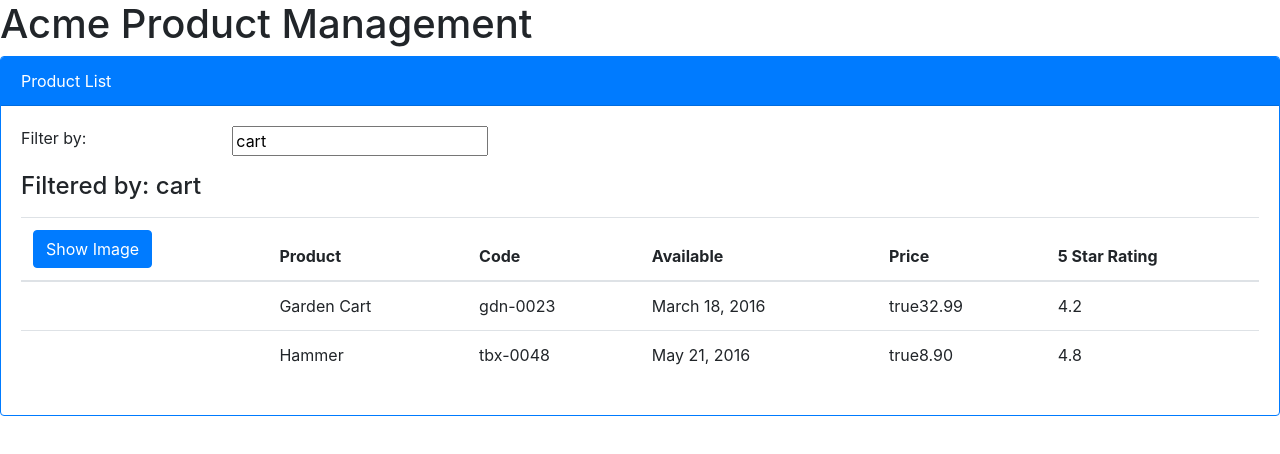
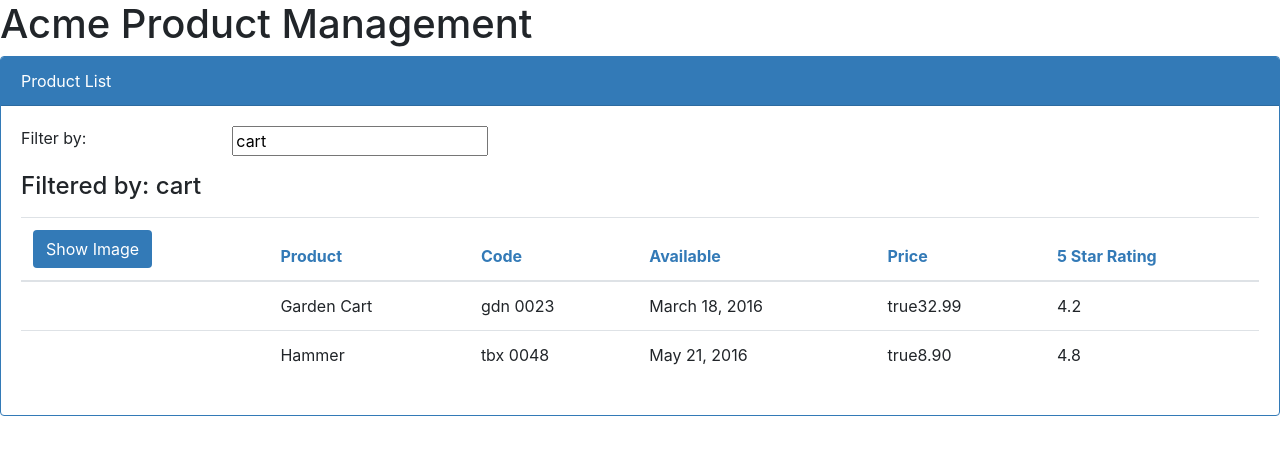
Before and after one commit to yangzuo0621/Angular-Learning, an Angular app in the folder APM/: page / in a window 1280 px wide. Shown: the top 454 px of the page. Built offline with nearby package versions, Linux system fonts and the light colour scheme.

Commit message:
custom pipe

```diff
--- a/APM/src/app/app.module.ts
+++ b/APM/src/app/app.module.ts
@@ -4,12 +4,14 @@
 
 import { AppComponent } from './app.component';
 import { ProductListComponent } from './products/product-list.component';
+import { ConvertToSpacesPipe } from './shared/convert-to-spaces.pipe';
 
 
 @NgModule({
   declarations: [
     AppComponent,
-    ProductListComponent
+    ProductListComponent,
+    ConvertToSpacesPipe
   ],
   imports: [
     BrowserModule,
--- /dev/null
+++ b/APM/src/app/products/product-list.component.css
@@ -0,0 +1,15 @@
+thead {
+  color: #337AB7;
+}
+
+.card-header {
+  background-color: #337AB7;
+}
+
+.image-btn {
+  background-color: #337AB7;
+}
+
+.card {
+  border-color: #337AB7;
+}
--- a/APM/src/app/products/product-list.component.html
+++ b/APM/src/app/products/product-list.component.html
@@ -1,5 +1,5 @@
-<div class="card border-primary">
-  <div class="card-header bg-primary text-white">
+<div class="card">
+  <div class="card-header text-white">
     {{ pageTitle }}
   </div>
   <div class="card-body">
@@ -18,9 +18,9 @@
       <table class="table"
         *ngIf="products && products.length">
         <thead>
-          <tr class="border-top-0">
+          <tr>
             <th>
-              <button class="btn btn-primary" (click)='toggleImage()'>
+              <button class="btn text-white image-btn" (click)='toggleImage()'>
                 {{ showImage ? 'Hide' : 'Show' }} Image
               </button>
             </th>
@@ -41,7 +41,7 @@
                 [style.margin.px]='imageMargin'>
             </td>
             <td>{{ product.productName }}</td>
-            <td>{{ product.productCode | lowercase }}</td>
+            <td>{{ product.productCode | lowercase | convertToSpaces: '-' }}</td>
             <td>{{ product.releaseDate }}</td>
             <td>{{ product.price | currency:'USD':'true':'1.2-2' }}</td>
             <td>{{ product.starRating }}</td>
--- a/APM/src/app/products/product-list.component.ts
+++ b/APM/src/app/products/product-list.component.ts
@@ -1,16 +1,18 @@
-import { Component } from '@angular/core';
+import { Component, OnInit } from '@angular/core';
+import { IProduct } from './product';
 
 @Component({
   selector: 'pm-products',
-  templateUrl: './product-list.component.html'
+  templateUrl: './product-list.component.html',
+  styleUrls: ['./product-list.component.css']
 })
-export class ProductListComponent {
+export class ProductListComponent implements OnInit {
   pageTitle = 'Product List';
   imageWidth = 50;
   imageMargin = 2;
   showImage = false;
   listFilter = 'cart';
-  products: any[] = [
+  products: IProduct[] = [
     {
       'productId': 2,
       'productName': 'Garden Cart',
@@ -33,6 +35,10 @@
     }
   ];
 
+  ngOnInit(): void {
+    console.log('In Onit');
+  }
+
   public toggleImage(): void {
     this.showImage = !this.showImage;
   }
--- /dev/null
+++ b/APM/src/app/products/product.ts
@@ -0,0 +1,10 @@
+export interface IProduct {
+  productId: number;
+  productName: string;
+  productCode: string;
+  releaseDate: string;
+  price: number;
+  description: string;
+  starRating: number;
+  imageUrl: string;
+}
--- /dev/null
+++ b/APM/src/app/shared/convert-to-spaces.pipe.ts
@@ -0,0 +1,10 @@
+import { Pipe, PipeTransform } from '@angular/core';
+
+@Pipe({
+  name: 'convertToSpaces'
+})
+export class ConvertToSpacesPipe implements PipeTransform {
+  transform(value: string, character: string): string {
+    return value.replace(character, ' ');
+  }
+}
```
